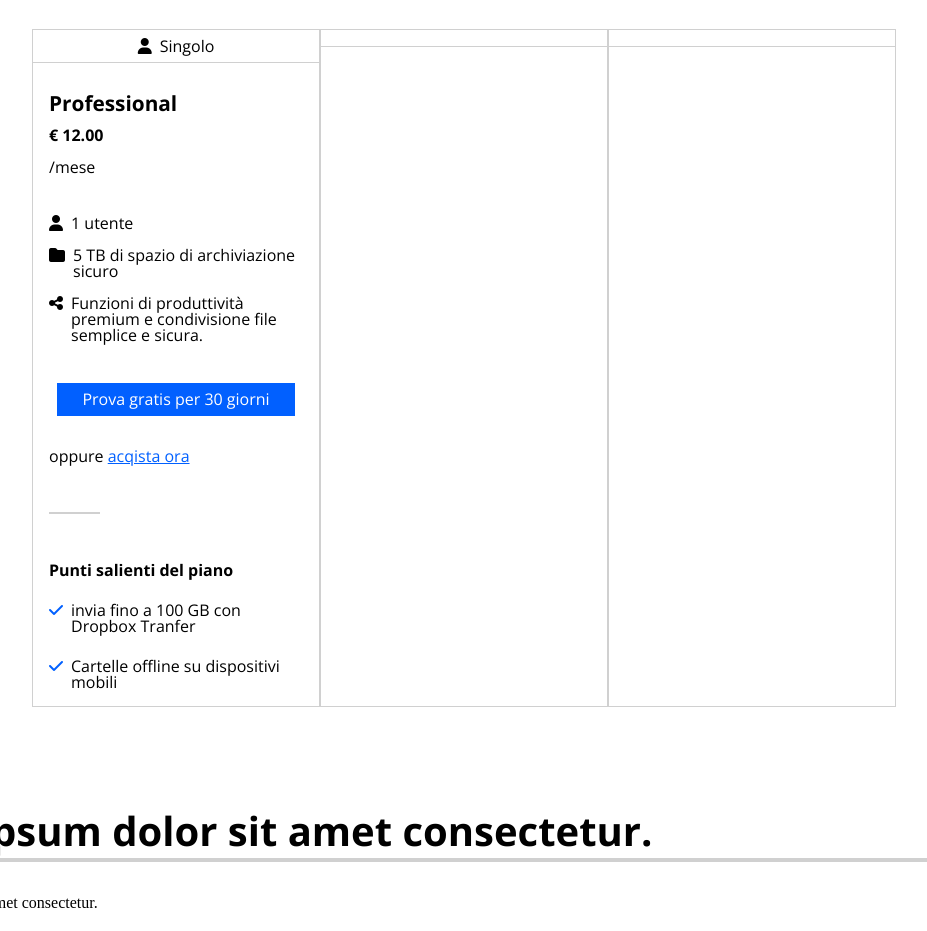
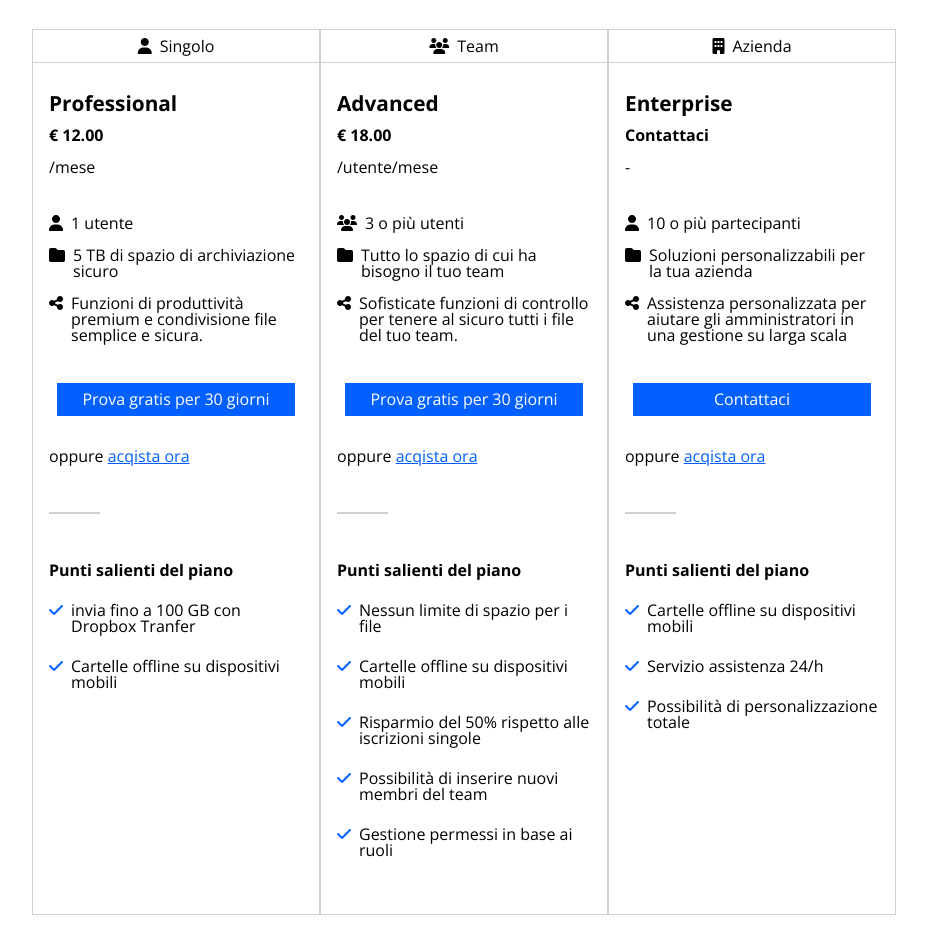
Before and after one commit to CarloFanelli/htmlcss-dropbox, a plain HTML site: page index.html in a window 1280 px wide. Shown: the part 1087-2018 px from the top of the page, without its empty margins (176-1103 px from the left). Drawn offline with nearby package versions, Linux system fonts and the light colour scheme.

Commit message:
add 2nd and 3rd business cards

```diff
--- a/assets/css/style.css
+++ b/assets/css/style.css
@@ -254,6 +254,9 @@
     font-weight: 700;
     margin-top: 2.5rem;
 }
+.extra>div:last-child{
+    margin-bottom: 2.5rem;
+}
 
 .extra i{
     color: var(--drop-evidence);
--- a/index.html
+++ b/index.html
@@ -133,25 +133,110 @@
                         <!-- /.card -->
 
                         <div class="vert-card">
-                            <div class="card-header">
-                                <div class="spazio"></div>
-
+                            <div class="card-header d-flex">
+                                <i class="fa-solid fa-users"></i>
+                                <p>Team</p>
                             </div>
                             <div class="card-content">
-                                <div class="spazio"></div>
+                                <h4 class="plan">Advanced</h4>
+                                <p class="price">€ 18.00</p>
+                                <p class="durata">/utente/mese</p>
+                                <div class="details">
+                                    <div class="user d-flex">
+                                        <i class="fa-solid fa-users"></i>
+                                        <p>3 o più utenti</p>
+                                    </div>
 
+                                    <div class="space d-flex">
+                                        <i class="fa-solid fa-folder"></i>
+                                        <p>Tutto lo spazio di cui ha bisogno il tuo team</p>
+
+                                    </div>
+                                    <div class="share d-flex">
+                                        <i
+                                            class="fa-sharp fa-solid fa-share-nodes"></i>
+                                        <p>Sofisticate funzioni di
+                                            controllo per tenere al sicuro tutti i file del tuo team.</p>
+                                    </div>
+                                </div>
+                                <div class="try btn-blue">
+                                    <a href="#">Prova gratis per 30 giorni</a>
+                                </div>
+                                <p>oppure <a href="#">acqista ora</a></p>
+                                <div class="spacer"></div>
+                                <div class="extra">
+                                    <p>Punti salienti del piano</p>
+                                    <div class="d-flex">
+                                        <i class="fa-sharp fa-solid fa-check"></i>
+                                        <p>Nessun limite di spazio per i file</p>
+                                    </div>
+                                    <div class="d-flex">
+                                        <i class="fa-sharp fa-solid fa-check"></i>
+                                        <p>Cartelle offline su dispositivi mobili</p>
+                                    </div>
+                                    <div class="d-flex">
+                                        <i class="fa-sharp fa-solid fa-check"></i>
+                                        <p>Risparmio del 50% rispetto alle iscrizioni singole</p>
+                                    </div>
+                                    <div class="d-flex">
+                                        <i class="fa-sharp fa-solid fa-check"></i>
+                                        <p>Possibilità di inserire nuovi membri del team</p>
+                                    </div>
+                                    <div class="d-flex">
+                                        <i class="fa-sharp fa-solid fa-check"></i>
+                                        <p>Gestione permessi in base ai ruoli</p>
+                                    </div>
+                                </div>
                             </div>
                         </div>
                         <!-- /.card -->
 
                         <div class="vert-card">
-                            <div class="card-header">
-                                <div class="spazio"></div>
-
+                            <div class="card-header d-flex">
+                                <i class="fa-solid fa-building"></i>
+                                <p>Azienda</p>
                             </div>
                             <div class="card-content">
-                                <div class="spazio"></div>
+                                <h4 class="plan">Enterprise</h4>
+                                <p class="price">Contattaci</p>
+                                <p class="durata">-</p>
+                                <div class="details">
+                                    <div class="user d-flex">
+                                        <i class="fa-solid fa-user"></i>
+                                        <p>10 o più partecipanti</p>
+                                    </div>
 
+                                    <div class="space d-flex">
+                                        <i class="fa-solid fa-folder"></i>
+                                        <p>Soluzioni personalizzabili per la tua azienda</p>
+
+                                    </div>
+                                    <div class="share d-flex">
+                                        <i
+                                            class="fa-sharp fa-solid fa-share-nodes"></i>
+                                        <p>Assistenza personalizzata per aiutare gli amministratori in una gestione su larga scala</p>
+                                    </div>
+                                </div>
+                                <div class="try btn-blue">
+                                    <a href="#">Contattaci</a>
+                                </div>
+                                <p>oppure <a href="#">acqista ora</a></p>
+                                <div class="spacer"></div>
+                                <div class="extra">
+                                    <p>Punti salienti del piano</p>
+                                    <div class="d-flex">
+                                        <i class="fa-sharp fa-solid fa-check"></i>
+                                        <p>Cartelle offline su dispositivi mobili</p>
+                                    </div>
+                                    <div class="d-flex">
+                                        <i class="fa-sharp fa-solid fa-check"></i>
+                                        <p>Servizio assistenza 24/h</p>
+                                    </div>
+                                    <div class="d-flex">
+                                        <i class="fa-sharp fa-solid fa-check"></i>
+                                        <p>Possibilità di personalizzazione totale</p>
+                                    </div>
+                                </div>
                             </div>
                         </div>
                         <!-- /.card -->
```
